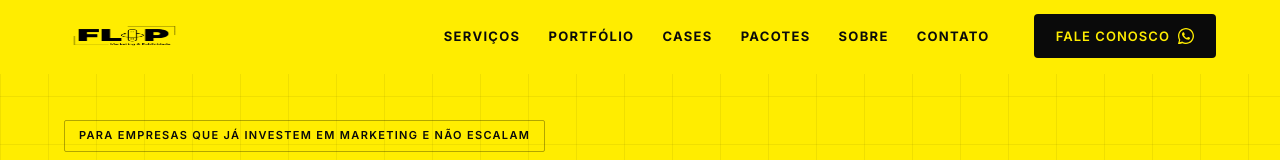
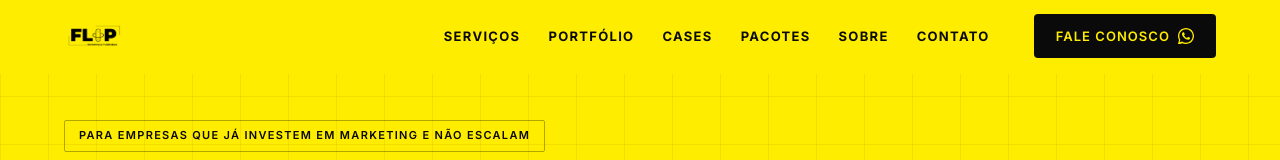
Before and after one commit to comunidadevencedores-lgtm/flip-agency, a Next.js app: page / in a window 1280 px wide. Shown: the top 160 px of the page. Built offline with nearby package versions, Linux system fonts and the light colour scheme.

Commit message:
Update Navbar.tsx

```diff
--- a/src/components/layout/Navbar.tsx
+++ b/src/components/layout/Navbar.tsx
@@ -33,10 +33,12 @@ export default function Navbar() {
            <Image
   src="/logoflip.jpeg"
   alt={SITE.fullName}
-              width={120}
-              height={48}
+  height={50}
+  width={0}
+  sizes="100vw"
   className={styles.logoImg}
   priority
+  style={{ width: "auto", height: "50px" }}
 />
           </Link>
 
```
Lines whose indentation alone changed are shown as unchanged.
